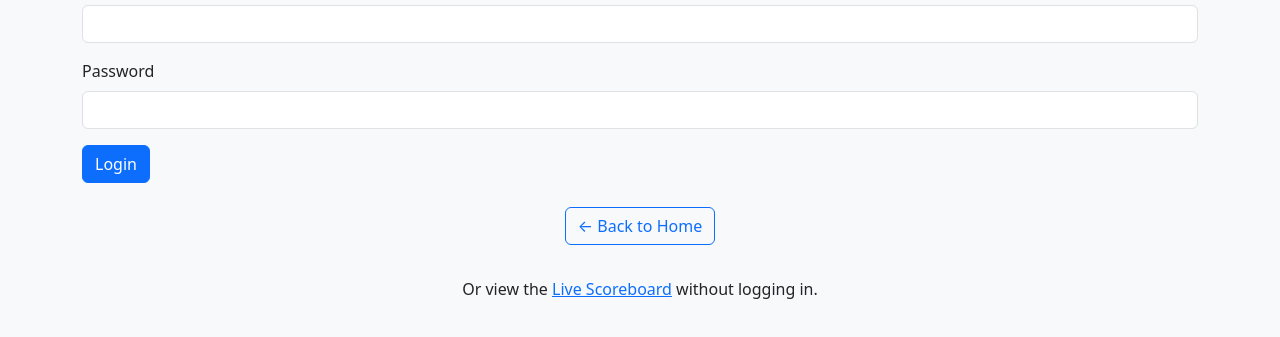
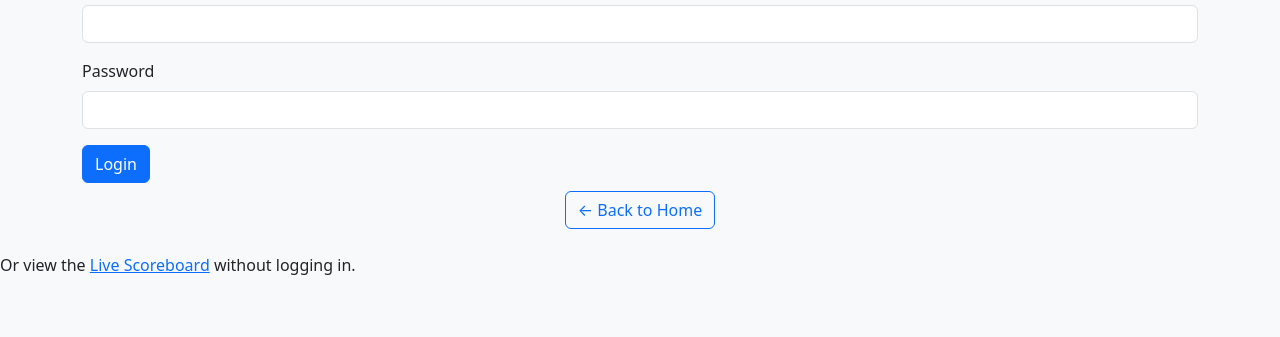
Before and after one commit to dapinaple/FinalProjectWebDev, a website: page public/public/login.html in a window 1280 px wide. Shown: the part 121-458 px from the top of the page. Drawn offline with nearby package versions, Linux system fonts and the light colour scheme.

Commit message:
Small changes to htmls

```diff
--- a/public/public/login.html
+++ b/public/public/login.html
@@ -20,13 +20,6 @@
       <button type="submit" class="btn btn-primary">Login</button>
       <div class="mt-2 text-danger" id="error"></div>
     </form>
-
-    <div class="text-center mt-4">
-      <a href="/" class="btn btn-outline-primary">← Back to Home</a>
-      <p style="margin-top: 2em;">
-        Or view the <a href="/scoreboard">Live Scoreboard</a> without logging in.
-      </p>
-    </div>
   </div>
 
   <script>
@@ -54,5 +47,12 @@
       }
     });
   </script>
+    <div class="text-center mb-4">
+      <a href="/" class="btn btn-outline-primary">← Back to Home</a>
+    </div
+    <p style="margin-top: 2em;">
+      Or view the <a href="/scoreboard">Live Scoreboard</a> without logging in.
+    </p>
+
 </body>
 </html>
```
Also changed, not shown: public/public/admin.html (+4 -5 lines), public/public/register.html (+6 -7 lines).
